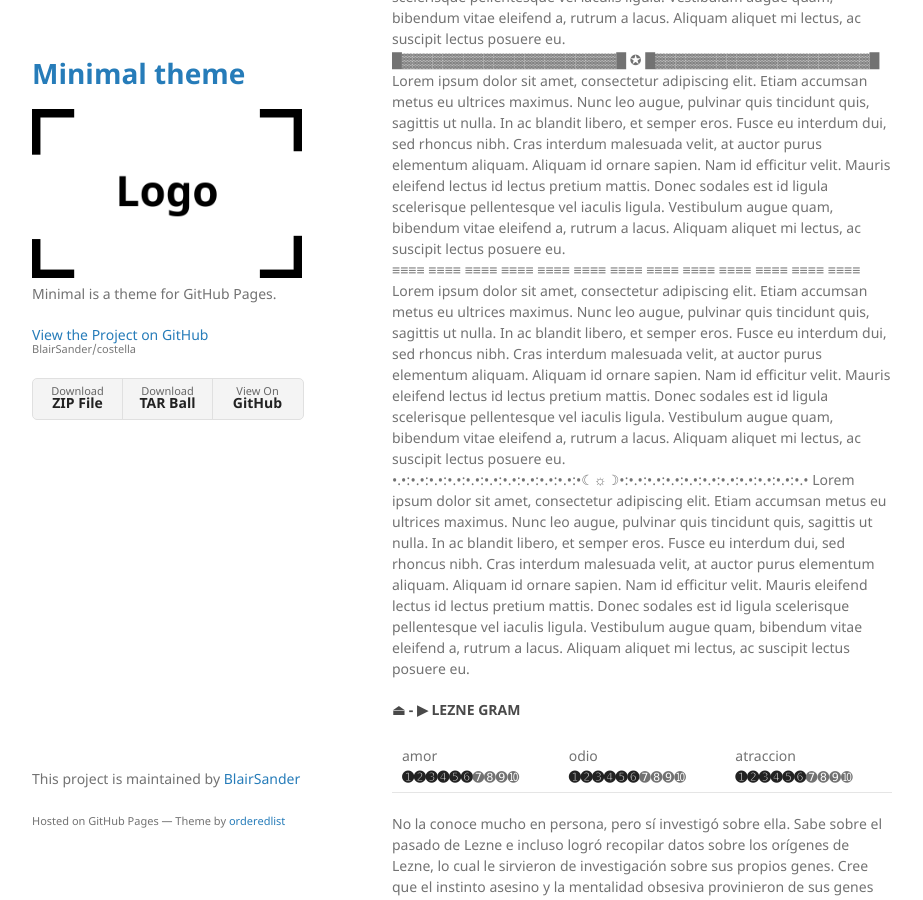
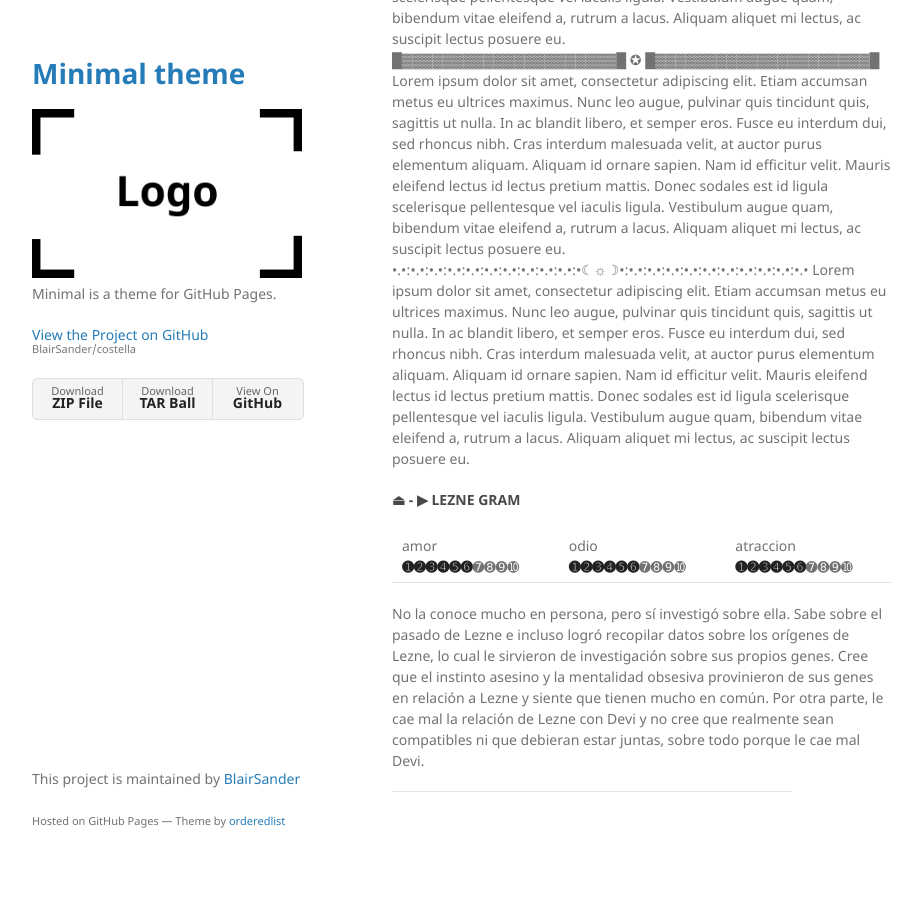
Before and after one commit to BlairSander/costella, a Jekyll site: the page built from relaciones.md, in a window 1280 px wide and 900 px high, scrolled down 2630 px. Shown: the whole window, without its empty margins (178-1101 px from the left). Built offline with Jekyll 4.4.1, drawn with Linux system fonts in a browser that asks for light colours; our own code applies the rules of GitHub Pages for plain Markdown files; after the commit the page ends 3492 px from its top, so only the background shows below that.

Commit message:
Update relaciones.md

```diff
--- a/relaciones.md
+++ b/relaciones.md
@@ -35,8 +35,6 @@ Lorem ipsum dolor sit amet, consectetur adipiscing elit. Etiam accumsan metus eu
 Lorem ipsum dolor sit amet, consectetur adipiscing elit. Etiam accumsan metus eu ultrices maximus. Nunc leo augue, pulvinar quis tincidunt quis, sagittis ut nulla. In ac blandit libero, et semper eros. Fusce eu interdum dui, sed rhoncus nibh. Cras interdum malesuada velit, at auctor purus elementum aliquam. Aliquam id ornare sapien. Nam id efficitur velit. Mauris eleifend lectus id lectus pretium mattis. Donec sodales est id ligula scelerisque pellentesque vel iaculis ligula. Vestibulum augue quam, bibendum vitae eleifend a, rutrum a lacus. Aliquam aliquet mi lectus, ac suscipit lectus posuere eu.
 <br>█▓▓▓▓▓▓▓▓▓▓▓▓▓▓▓▓▓▓▓▓▓█ ✪ █▓▓▓▓▓▓▓▓▓▓▓▓▓▓▓▓▓▓▓▓▓█
 Lorem ipsum dolor sit amet, consectetur adipiscing elit. Etiam accumsan metus eu ultrices maximus. Nunc leo augue, pulvinar quis tincidunt quis, sagittis ut nulla. In ac blandit libero, et semper eros. Fusce eu interdum dui, sed rhoncus nibh. Cras interdum malesuada velit, at auctor purus elementum aliquam. Aliquam id ornare sapien. Nam id efficitur velit. Mauris eleifend lectus id lectus pretium mattis. Donec sodales est id ligula scelerisque pellentesque vel iaculis ligula. Vestibulum augue quam, bibendum vitae eleifend a, rutrum a lacus. Aliquam aliquet mi lectus, ac suscipit lectus posuere eu.
-<br>≡≡≡≡ ≡≡≡≡ ≡≡≡≡ ≡≡≡≡ ≡≡≡≡ ≡≡≡≡ ≡≡≡≡ ≡≡≡≡ ≡≡≡≡ ≡≡≡≡ ≡≡≡≡ ≡≡≡≡ ≡≡≡≡
-Lorem ipsum dolor sit amet, consectetur adipiscing elit. Etiam accumsan metus eu ultrices maximus. Nunc leo augue, pulvinar quis tincidunt quis, sagittis ut nulla. In ac blandit libero, et semper eros. Fusce eu interdum dui, sed rhoncus nibh. Cras interdum malesuada velit, at auctor purus elementum aliquam. Aliquam id ornare sapien. Nam id efficitur velit. Mauris eleifend lectus id lectus pretium mattis. Donec sodales est id ligula scelerisque pellentesque vel iaculis ligula. Vestibulum augue quam, bibendum vitae eleifend a, rutrum a lacus. Aliquam aliquet mi lectus, ac suscipit lectus posuere eu.
 <br>•.•:•.•:•.•:•.•:•.•:•.•:•.•:•.•:•.•:•.•:•☾☼☽•:•.•:•.•:•.•:•.•:•.•:•.•:•.•:•.•:•.•:•.•
 Lorem ipsum dolor sit amet, consectetur adipiscing elit. Etiam accumsan metus eu ultrices maximus. Nunc leo augue, pulvinar quis tincidunt quis, sagittis ut nulla. In ac blandit libero, et semper eros. Fusce eu interdum dui, sed rhoncus nibh. Cras interdum malesuada velit, at auctor purus elementum aliquam. Aliquam id ornare sapien. Nam id efficitur velit. Mauris eleifend lectus id lectus pretium mattis. Donec sodales est id ligula scelerisque pellentesque vel iaculis ligula. Vestibulum augue quam, bibendum vitae eleifend a, rutrum a lacus. Aliquam aliquet mi lectus, ac suscipit lectus posuere eu.
 
```
